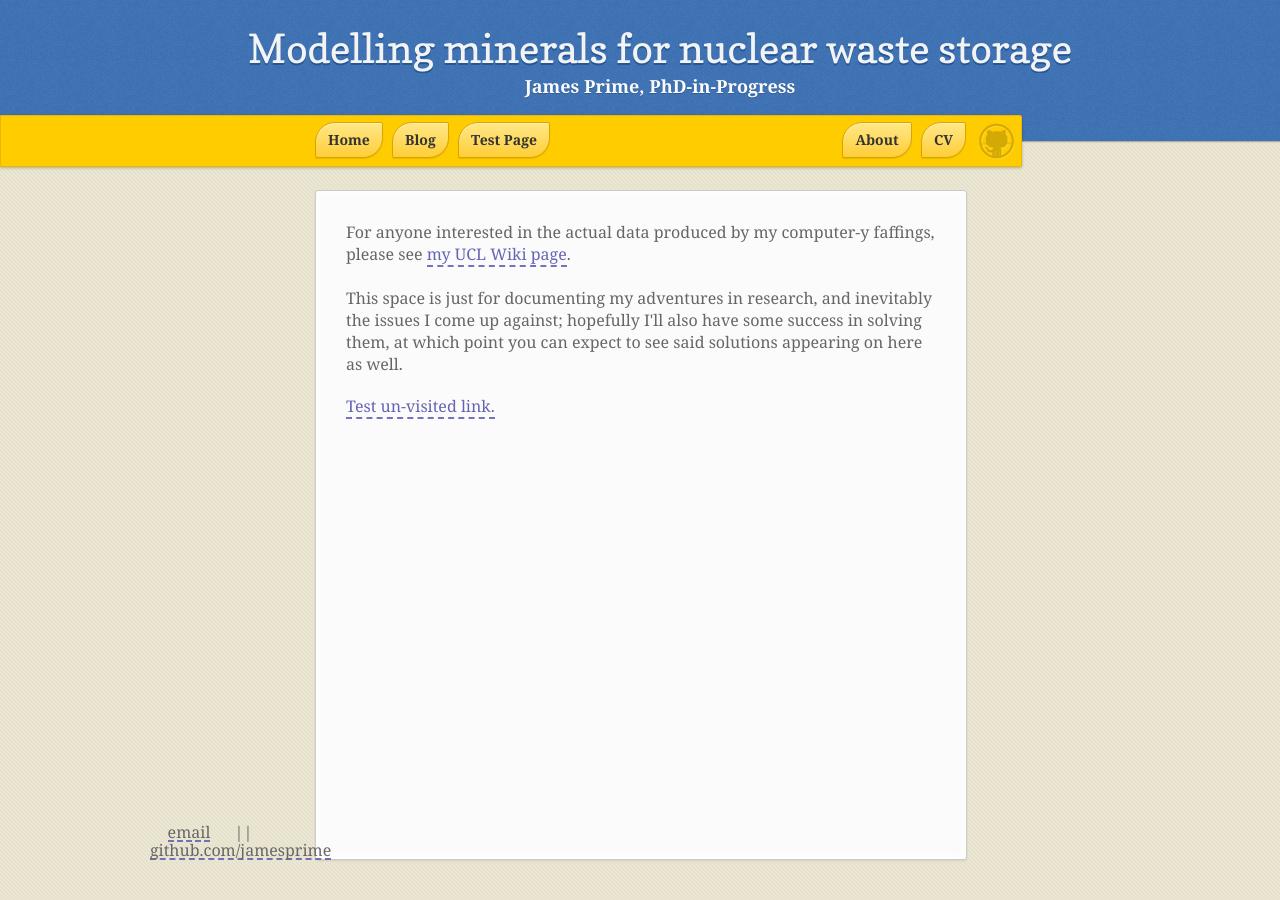
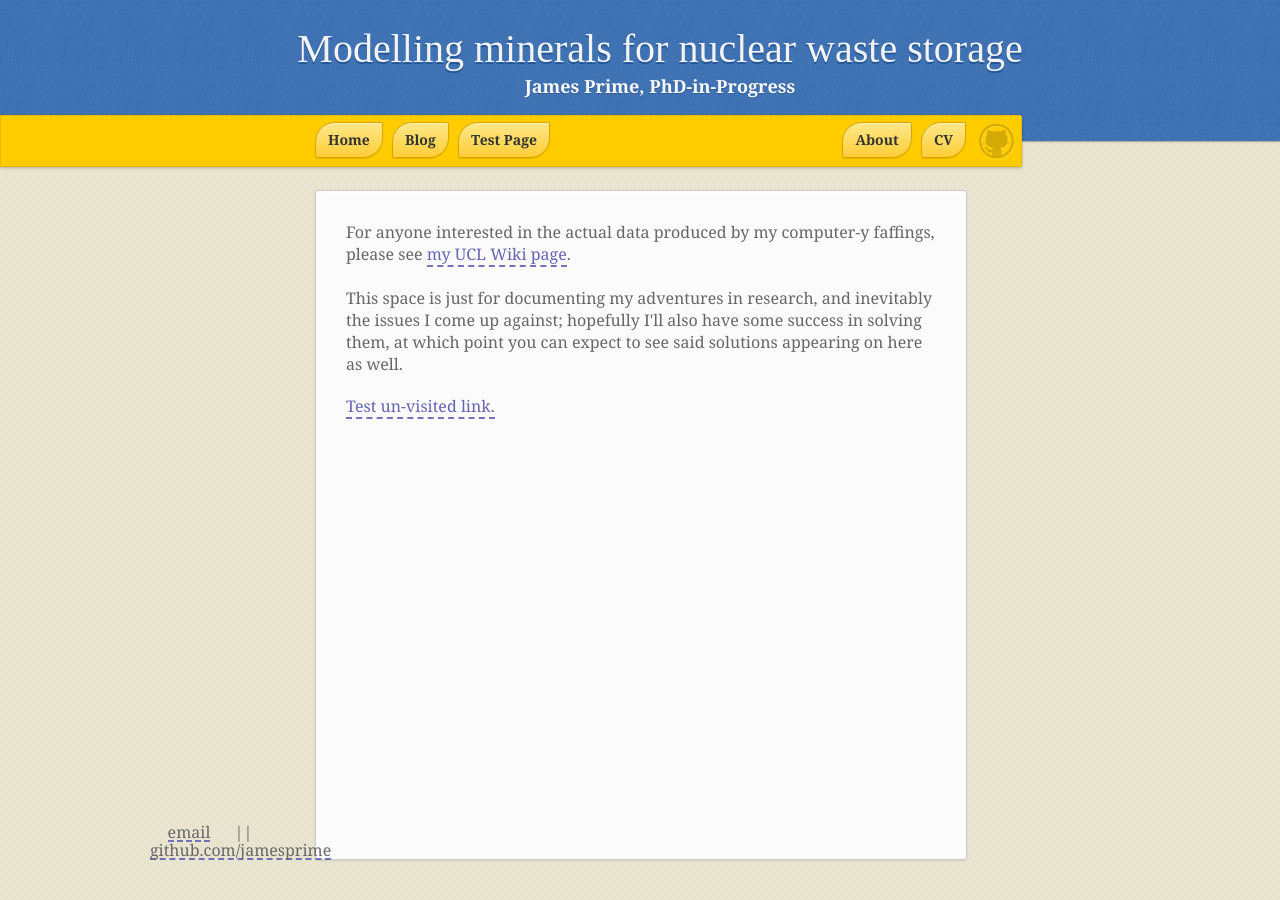
Before and after one commit to jamesprime/jamesprime.github.io, a Jekyll site: the page built from index.html, in a window 1280 px wide. Built offline with Jekyll 4.4.1, drawn with Linux system fonts in a browser that asks for light colours; nearby versions of some CDN libraries; some web fonts are replaced.

Commit message:
Commented out rest of header h1 font list (apart from Merriweather) in _sass/jamesprime.scss

```diff
--- a/_sass/jamesprime.scss
+++ b/_sass/jamesprime.scss
@@ -201,7 +201,7 @@ header {
     min-height: 76px;
 
     h1 {
-        font: 40px/48px Merriweather, Copse, 'Helvetica Neue', Helvetica, Arial, sans-serif;
+        font: 40px/48px Merriweather; //, Copse, 'Helvetica Neue', Helvetica, Arial, sans-serif;
         color: #f3f3f3;
         text-shadow: 0 2px 0 #235796;
         margin: 0;
```
